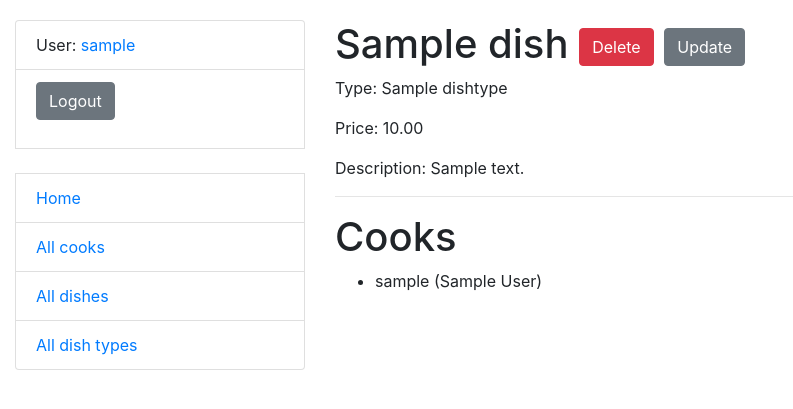
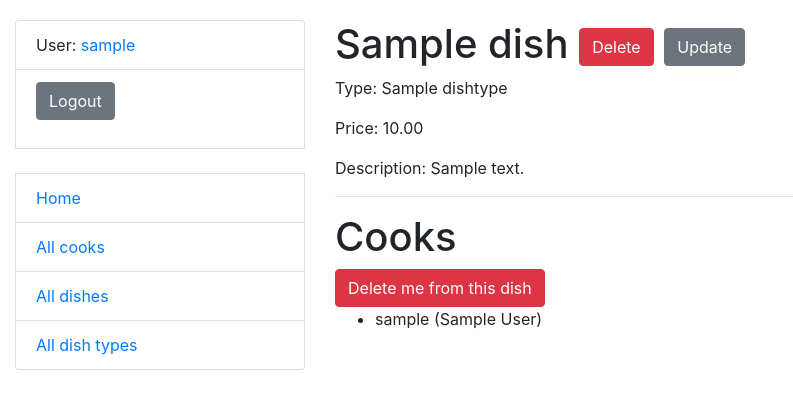
Before and after one commit to V-Shkrobatskyi/Restaurant-Kitchen-Service, a Django app: page /kitchen/dishes/1/ in a window 1280 px wide. Shown: the top 409 px of the page, without its empty margins (0-793 px from the left). Run offline with Django 5.2, Linux system fonts and the light colour scheme; a user stored in the database is signed in; tables that the repository leaves empty hold one stand-in row (values such as "Sample post").

Commit message:
feat user dish assign
add toggle-dish-assign path in app urls, add toggle_assign_to_dish func in views, add assign code in dish_detail.html

```diff
--- a/kitchen/urls.py
+++ b/kitchen/urls.py
@@ -15,6 +15,7 @@ from kitchen.views import (
     DishCreateView,
     DishUpdateView,
     DishDeleteView,
+    toggle_assign_to_dish,
 )
 
 
@@ -34,6 +35,7 @@ urlpatterns = [
     path("dishes/create/", DishCreateView.as_view(), name="dish-create"),
     path("dishes/<int:pk>/update/", DishUpdateView.as_view(), name="dish-update"),
     path("dishes/<int:pk>/delete/", DishDeleteView.as_view(), name="dish-delete"),
+    path("dishes/<int:pk>/toggle-assign/", toggle_assign_to_dish, name="toggle-dish-assign"),
 ]
 
 app_name = "kitchen"
--- a/kitchen/views.py
+++ b/kitchen/views.py
@@ -1,6 +1,6 @@
 from django.contrib.auth.decorators import login_required
 from django.contrib.auth.mixins import LoginRequiredMixin
-from django.http import HttpRequest, HttpResponse
+from django.http import HttpRequest, HttpResponse, HttpResponseRedirect
 from django.shortcuts import render
 from django.urls import reverse_lazy
 from django.views import generic
@@ -149,3 +149,15 @@ class DishUpdateView(LoginRequiredMixin, generic.UpdateView):
 class DishDeleteView(LoginRequiredMixin, generic.DeleteView):
     model = Dish
     success_url = reverse_lazy("kitchen:dish-list")
+
+
+@login_required
+def toggle_assign_to_dish(request, pk):
+    cook = Cook.objects.get(id=request.user.id)
+    if (
+        Dish.objects.get(id=pk) in cook.dishes.all()
+    ):
+        cook.dishes.remove(pk)
+    else:
+        cook.dishes.add(pk)
+    return HttpResponseRedirect(reverse_lazy("kitchen:dish-detail", args=[pk]))
--- a/templates/kitchen/dish_detail.html
+++ b/templates/kitchen/dish_detail.html
@@ -10,6 +10,7 @@
       Update
     </a>
   </h1>
+
   <p>Type: {{ dish.dish_type.name }}</p>
   <p>Price: {{ dish.price }}</p>
   <p>Description: {{ dish.description }}</p>
@@ -17,6 +18,17 @@
   <h1>
     Cooks
   </h1>
+
+  {% if dish in user.dishes.all %}
+    <a href="{% url 'kitchen:toggle-dish-assign' pk=dish.id %}" class="btn btn-danger link-to-page">
+      Delete me from this dish
+    </a>
+  {% else %}
+    <a href="{% url 'kitchen:toggle-dish-assign' pk=dish.id %}" class="btn btn-success link-to-page">
+      Assign me from this dish
+    </a>
+  {% endif %}
+
   <ul>
     {% for cook in dish.cooks.all %}
       <li>{{ cook.username }} ({{ cook.first_name }} {{ cook.last_name }})</li>
```
